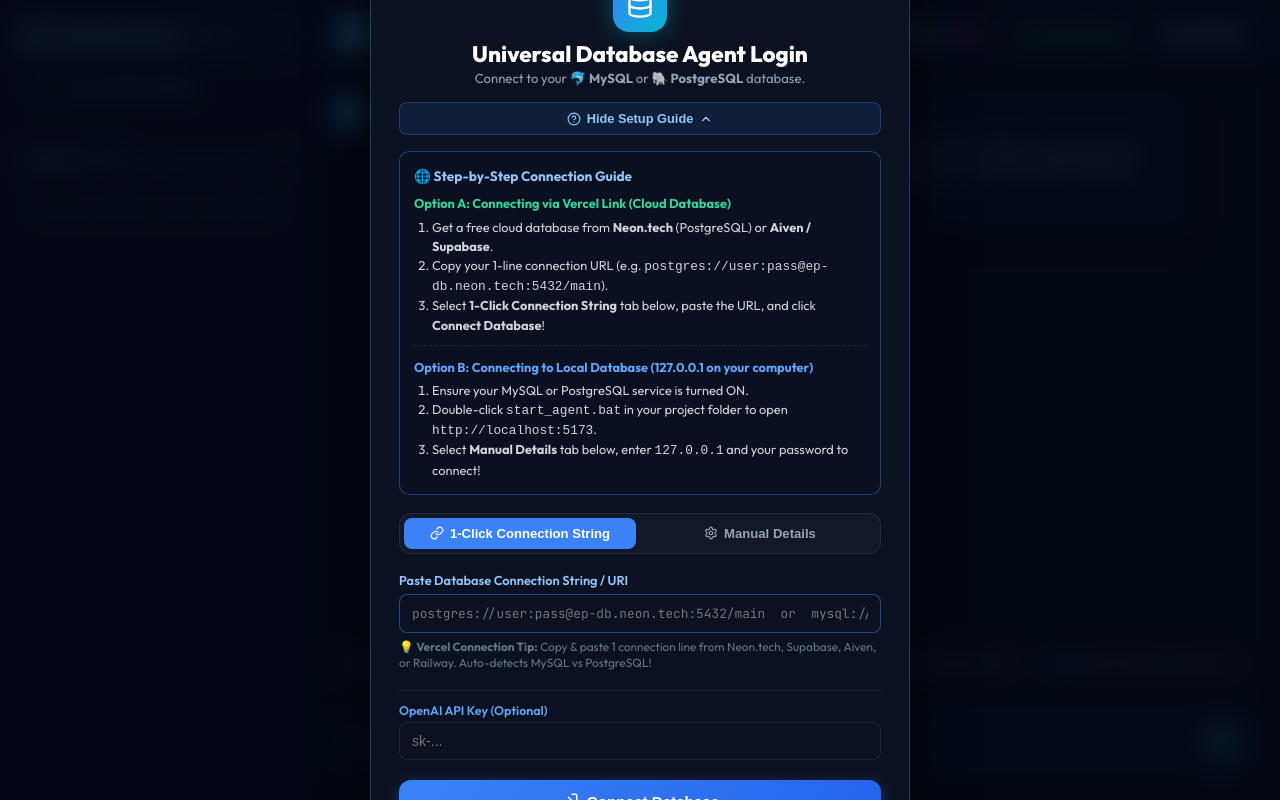
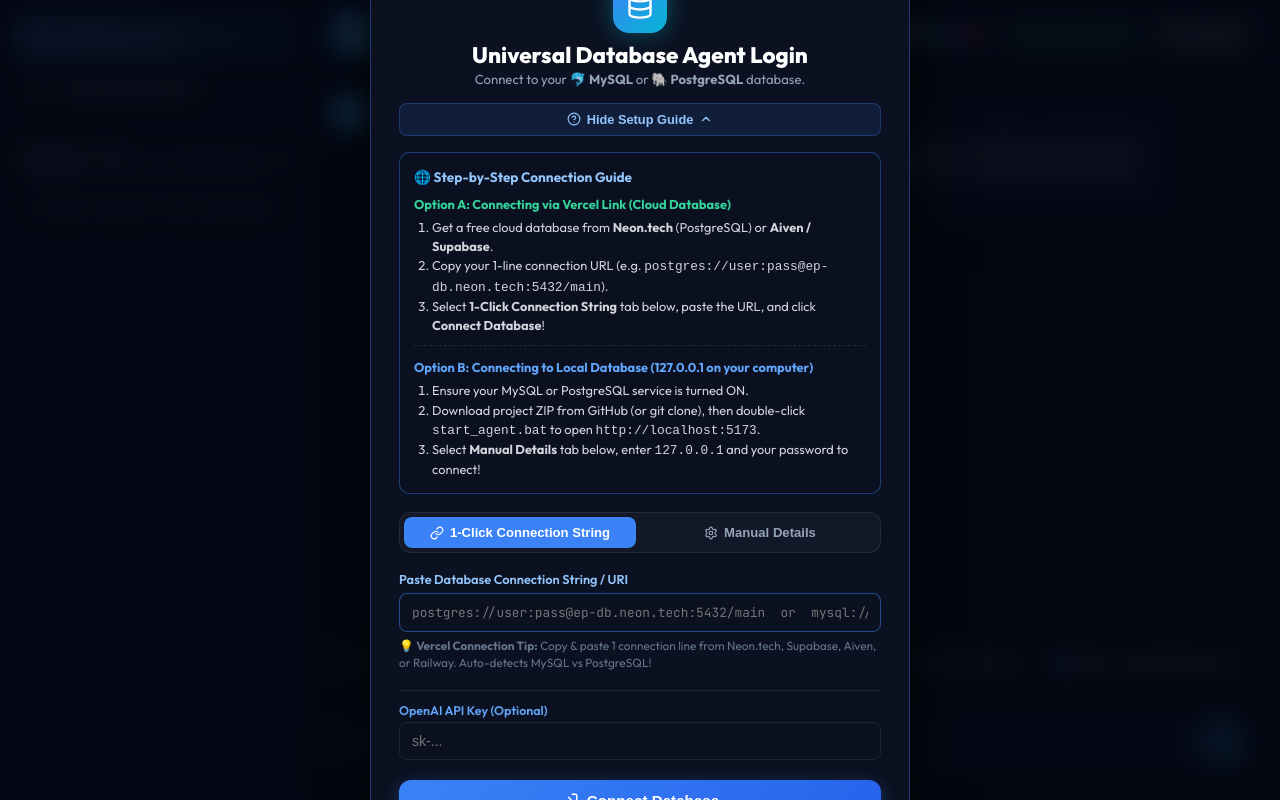
Before and after one commit to AKSHAY18-prog123/Database-agent, a React app in the folder frontend/: page / in a window 1280 px wide. Both pictures are taken after a click on the button "💡 Need Help Connecting? (3-Step Setup Guide)". Built offline with nearby package versions, Linux system fonts and the light colour scheme; the HTML template or start-up script is replaced by a standard one.

Commit message:
Clarify GitHub ZIP download step in Option B guide

```diff
--- a/frontend/src/components/LoginModal.jsx
+++ b/frontend/src/components/LoginModal.jsx
@@ -163,7 +163,7 @@
               </strong>
               <ol style={{ paddingLeft: '18px', margin: '4px 0 0 0' }}>
                 <li>Ensure your MySQL or PostgreSQL service is turned ON.</li>
-                <li>Double-click <code>start_agent.bat</code> in your project folder to open <code>http://localhost:5173</code>.</li>
+                <li>Download project ZIP from GitHub (or git clone), then double-click <code>start_agent.bat</code> to open <code>http://localhost:5173</code>.</li>
                 <li>Select <strong>Manual Details</strong> tab below, enter <code>127.0.0.1</code> and your password to connect!</li>
               </ol>
             </div>
```
